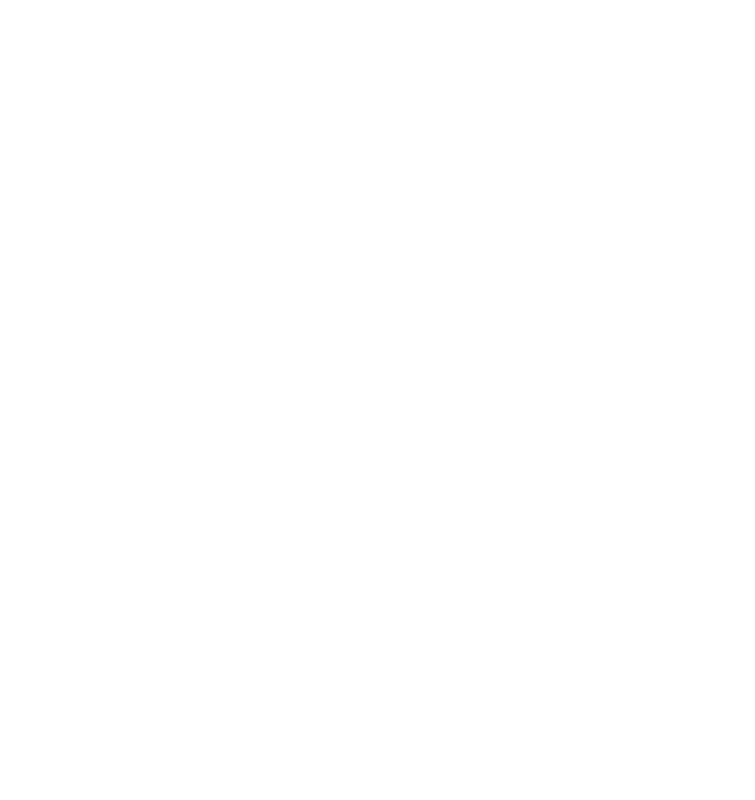
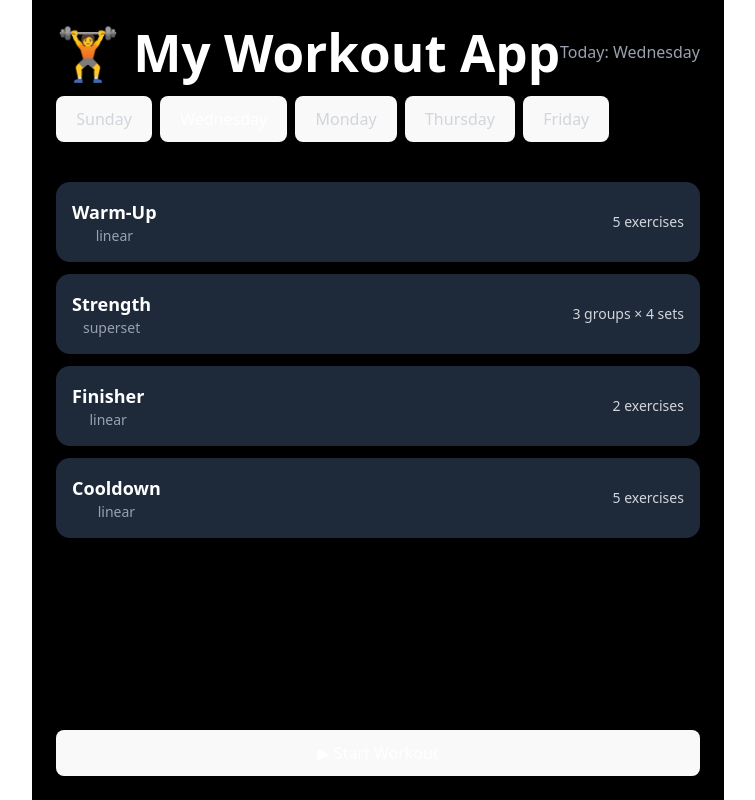
Before and after one commit to inisoultani/workout-plan, a React (Vite) app: page / in a window 1280 px wide. Before the commit this address had no page. Shown: the whole page, without its empty margins (262-1017 px from the left). Built offline with nearby package versions, Linux system fonts and the light colour scheme.

Commit message:
centralize base path URL from vite.confi.js

```diff
--- a/src/App.jsx
+++ b/src/App.jsx
@@ -6,38 +6,17 @@
 function App() {
 
   return (
-    <Router>
+    <Router basename={import.meta.env.BASE_URL}>
       <Routes>
         {/* Selector screen */}
-        <Route path="/workout-plan/" element={<WorkoutSelector />} />
+        <Route path="/" element={<WorkoutSelector />} />
 
         {/* Workout screen (param is day) */}
-        <Route path="/workout-plan/program/:day" element={<WorkoutTimer />} />
+        <Route path="/program/:day" element={<WorkoutTimer />} />
       </Routes>
     </Router>
   );
 
-  // if (screen === "workout" && selectedDay) {
-  //   return (
-  //     <WorkoutTimer
-  //       selectedDay={selectedDay}
-  //       onExit={() => {
-  //         setSelectedDay("Sunday");
-  //         setScreen("selector");
-  //       }}
-  //     />
-  //   );
-  // }
-
-  // return (
-  //   <WorkoutSelector
-  //     onStart={(program) => {
-  //       setScreen("workout");
-  //       setSelectedDay(program.day);
-  //     }}
-  //   />
-  // );
-  // }
 }
 
 export default App
--- a/src/pages/WorkoutSelector.jsx
+++ b/src/pages/WorkoutSelector.jsx
@@ -10,7 +10,7 @@
   const todayWorkout = WorkoutPrograms.find(p => p.day === selectedDay);
 
   function navigateToWorkoutProgram() {
-    navigate(`/workout-plan/program/${selectedDay.toLowerCase()}`);
+    navigate(`/program/${selectedDay.toLowerCase()}`);
   }
 
   return (
--- a/src/pages/WorkoutTimer.jsx
+++ b/src/pages/WorkoutTimer.jsx
@@ -17,7 +17,7 @@
   const groupInfo = getGroupInfo(state, currentPhase)
 
   function navigateToWorkoutSelector() {
-    navigate("/workout-plan/");
+    navigate("/");
   }
 
   return (
```
